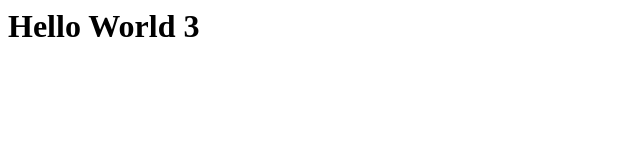
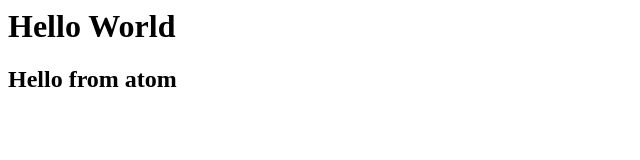
Before and after one commit to antondubek/antondubek.github.io, a plain HTML site: page index.html in a window 1280 px wide. Shown: the whole page, without its empty margins (0-640 px from the left). Drawn offline with Linux system fonts and the light colour scheme.

Commit message:
Hello from atom

```diff
--- a/index.html
+++ b/index.html
@@ -1,3 +1,4 @@
 <body>
-<h1>Hello World 3</h1>
+<h1>Hello World</h1>
+<h2>Hello from atom</h2>
 </body>
```
